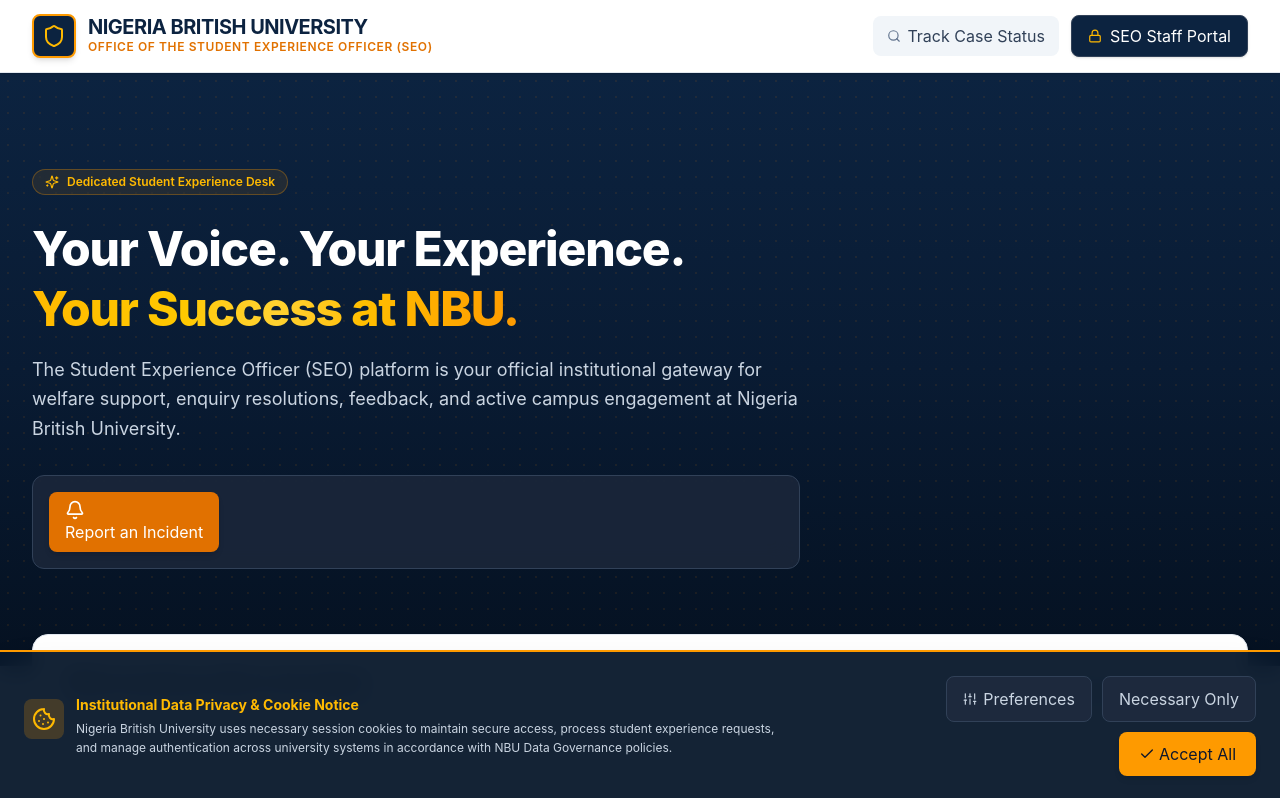
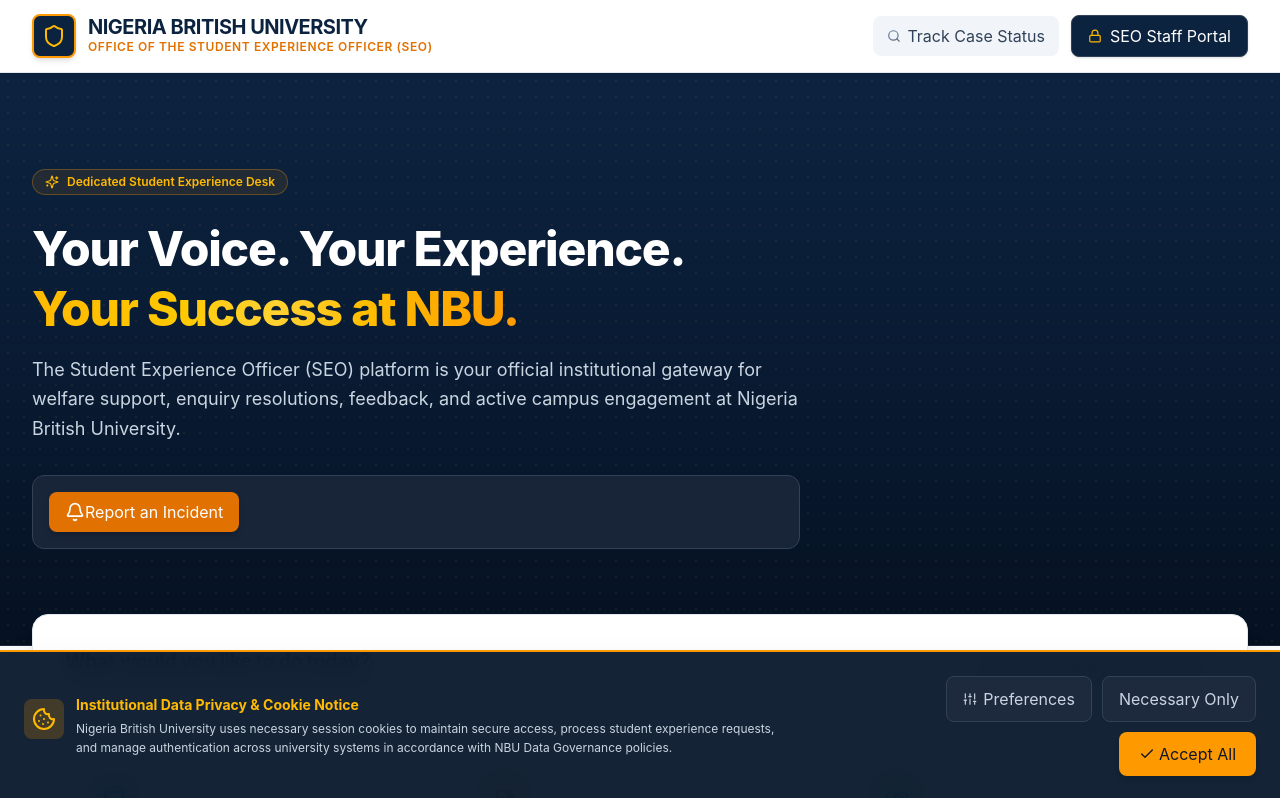
Before and after one commit to Nathodun/StudentXperiencePortal, a React (Vite) app: page / in a window 1280 px wide. Shown: the top 798 px of the page. Built offline with nearby package versions, Linux system fonts and the light colour scheme.

Commit message:
feat: refining the landing page

```diff
--- a/src/App.jsx
+++ b/src/App.jsx
@@ -280,7 +280,7 @@ export default function App() {
 
                 <button
                   onClick={() => setActiveModal('emergency')}
-                  className="w-full sm:w-auto bg-amber-600 hover:bg-amber-500 text-white text-xs font-bold px-4 py-2 rounded-lg transition-all text-center whitespace-nowrap shadow-md"
+                  className="flex items-center w-full sm:w-auto bg-amber-600 hover:bg-amber-500 text-white text-xs font-bold px-4 py-2 rounded-lg transition-all text-center whitespace-nowrap shadow-md"
                 >
                   <Bell className="w-5 h-5" />
                   <span>Report an Incident</span>
```
